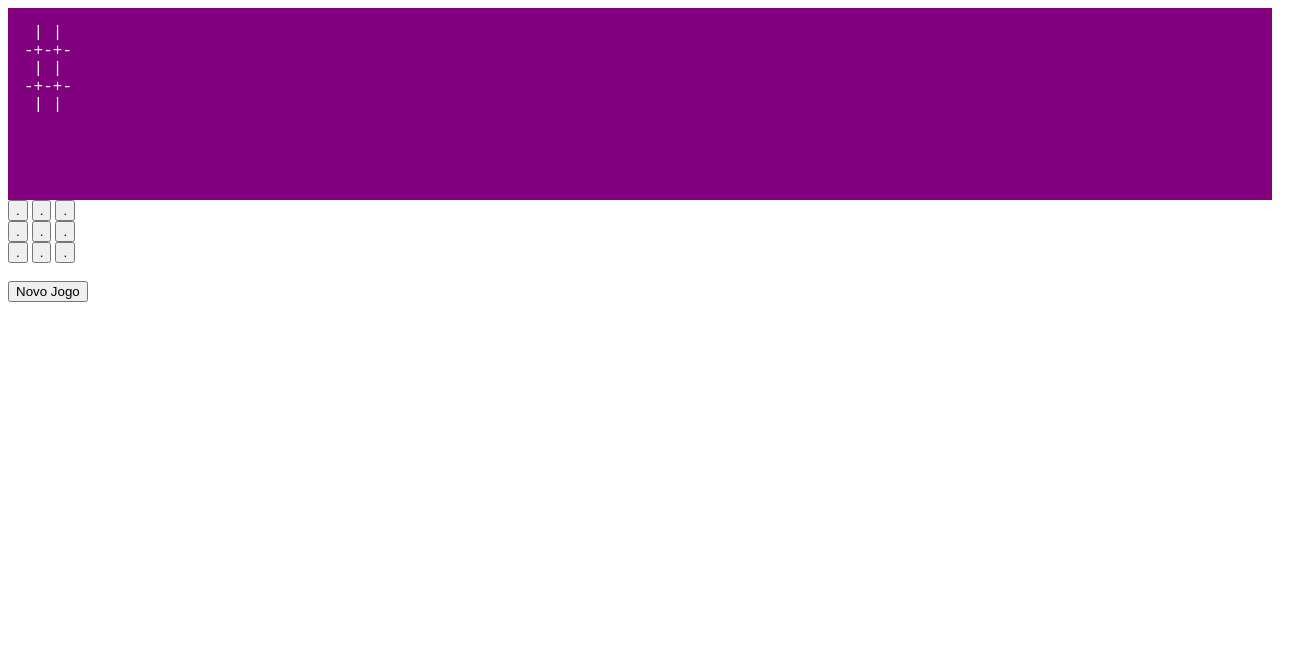
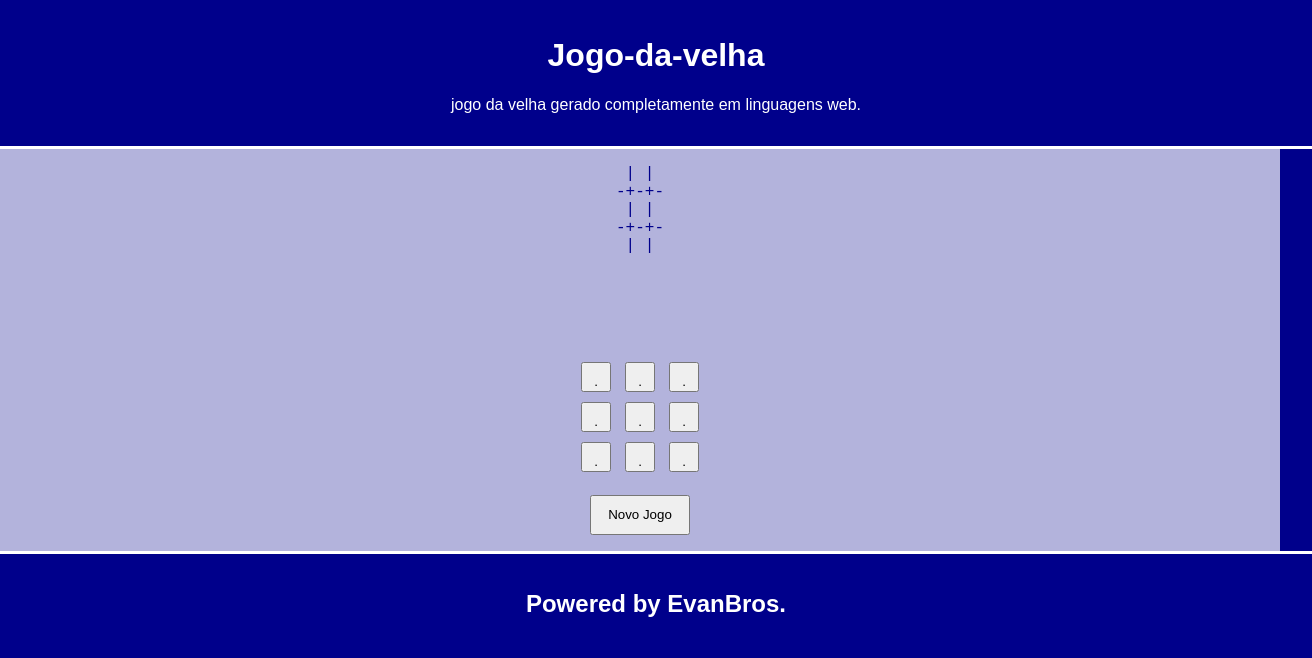
Before and after one commit to evanbros/jogo-da-velha, a plain HTML site: page index.html in a window 1280 px wide. Shown: the whole page, 1312 px wide, since content can reach past the window. Drawn offline with Linux system fonts and the light colour scheme.

Commit message:
Melhorando o conteúdo, visual e identação da página

```diff
--- a/index.html
+++ b/index.html
@@ -1,40 +1,41 @@
 <!DOCTYPE html>
 
 <html>
-
 	<head>
-
 		<link rel="stylesheet" type="text/css" href="stylesheet.css">
 		<script type="text/javascript" src="javascript.js"></script>
-
 		<title>Jogo da Velha</title>
-
 	</head>
 
 	<body>
+		<div id="header">
+			<h1>Jogo-da-velha</h1>
+			<p>jogo da velha gerado completamente em linguagens web.</p>
+		</div>
 
-		<div id="tabuleiro"></div>
+		<div id="conteudo">
+			<div id="tabuleiro"></div>
 
-		<button type="button" id="jogar1">.</button>
-		<button type="button" id="jogar2">.</button>
-		<button type="button" id="jogar3">.</button>
+			<div id="botoes">
+				<button type="button" id="jogar1" class="botaojogada">.</button>
+				<button type="button" id="jogar2" class="botaojogada">.</button>
+				<button type="button" id="jogar3" class="botaojogada">.</button>
+				<br>
+ 				<button type="button" id="jogar4" class="botaojogada">.</button>
+				<button type="button" id="jogar5" class="botaojogada">.</button>
+				<button type="button" id="jogar6" class="botaojogada">.</button>
+				<br>
+ 				<button type="button" id="jogar7" class="botaojogada">.</button>
+				<button type="button" id="jogar8" class="botaojogada">.</button>
+				<button type="button" id="jogar9" class="botaojogada" >.</button>
+				<br> <br>
+				<button type="button" id="nj">Novo Jogo</button>
+			</div>
+		</div>
 
-		<br>
-
-		<button type="button" id="jogar4">.</button>
-		<button type="button" id="jogar5">.</button>
-		<button type="button" id="jogar6">.</button>
-
-		<br>
-
-		<button type="button" id="jogar7">.</button>
-		<button type="button" id="jogar8">.</button>
-		<button type="button" id="jogar9">.</button>
-
-		<br> <br>
-
-		<button type="button" id="nj">Novo Jogo</button>
+		<div id="footer">
+			<h2>Powered by EvanBros.</h2>
+		</div>
 
 	</body>
-
 </html>
--- a/stylesheet.css
+++ b/stylesheet.css
@@ -1,8 +1,62 @@
+html {
+	margin: 0px;
+	background-color: darkblue;
+}
+
+body {
+	margin: 0px;
+}
+
+.botaojogada {
+	width: 30px;
+	height: 30px;
+	padding: 10px;
+	margin: 5px;
+}
+
+#nj {
+	width: 100px;
+	height: 3em;
+}
+
+#header {
+	padding: 1em;
+	color: white;
+	width: 100%;
+	text-align: center;
+	font-family: sans-serif;
+	border-bottom: solid white;
+}
+
+#conteudo {
+	display: flex;
+	flex-direction: column;
+	align-items: center;
+	justify-content: flex-end;
+	background-color: rgba(255, 255, 255, .7);
+}
+
 #tabuleiro {
-  padding: 1em;
-  background-color: purple;
-  color: white;
-  font-family: monospace;
-  font-size: 16px;
-  height: 10em;
+  	padding: 1em;
+  	color: darkblue;
+  	font-family: monospace;
+  	font-size: 16px;
+  	height: 10em;
+  	width: 100%;
+  	text-align: center;
 }
+
+#footer {
+	padding: 1em;
+	color: white;
+	width: 100%;
+	text-align: center;
+	font-family: sans-serif;
+	border-top: solid white;
+}
+
+#botoes {
+	padding: 1em;
+	width: 100%;
+	text-align: center;
+}
```
